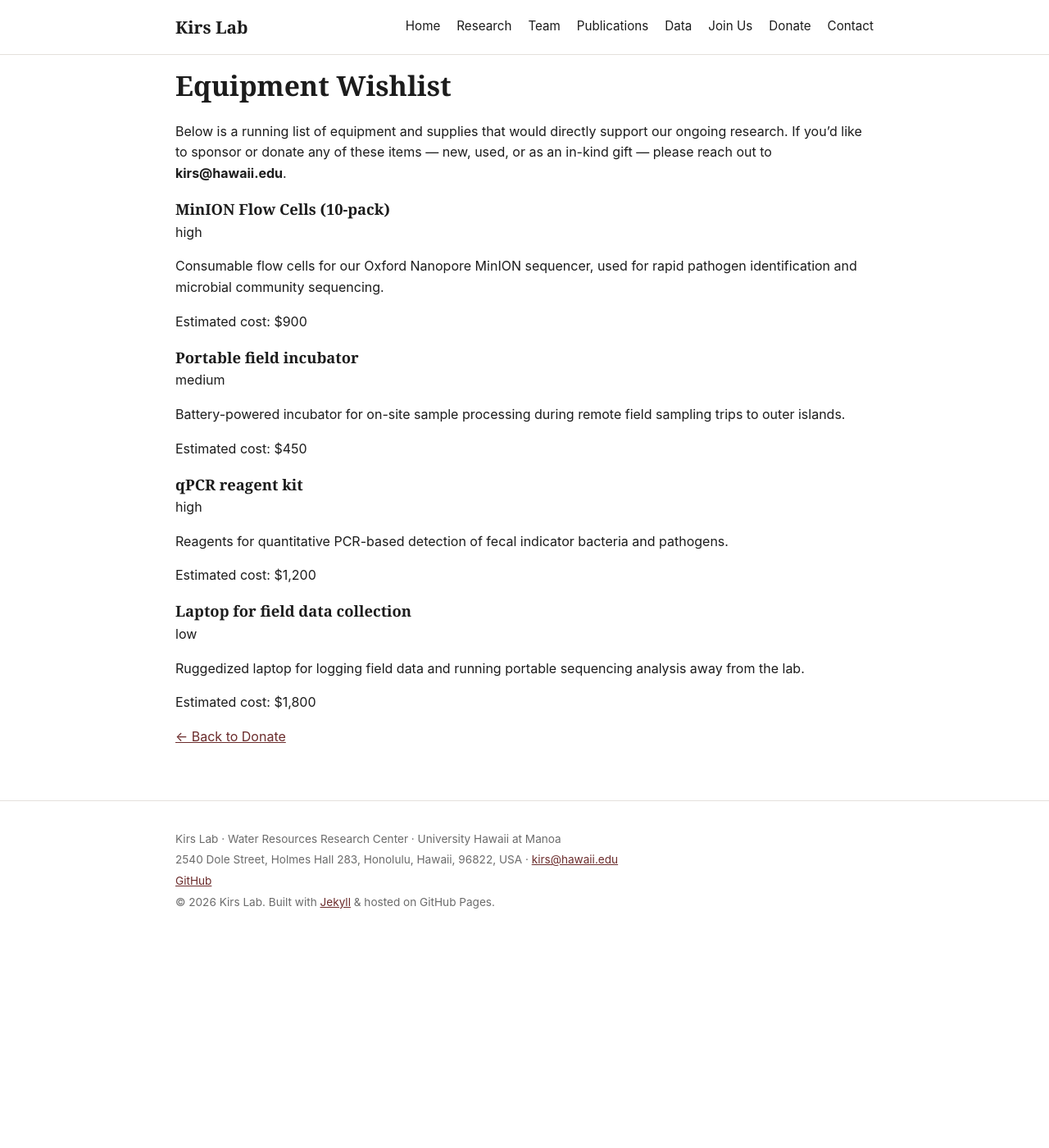
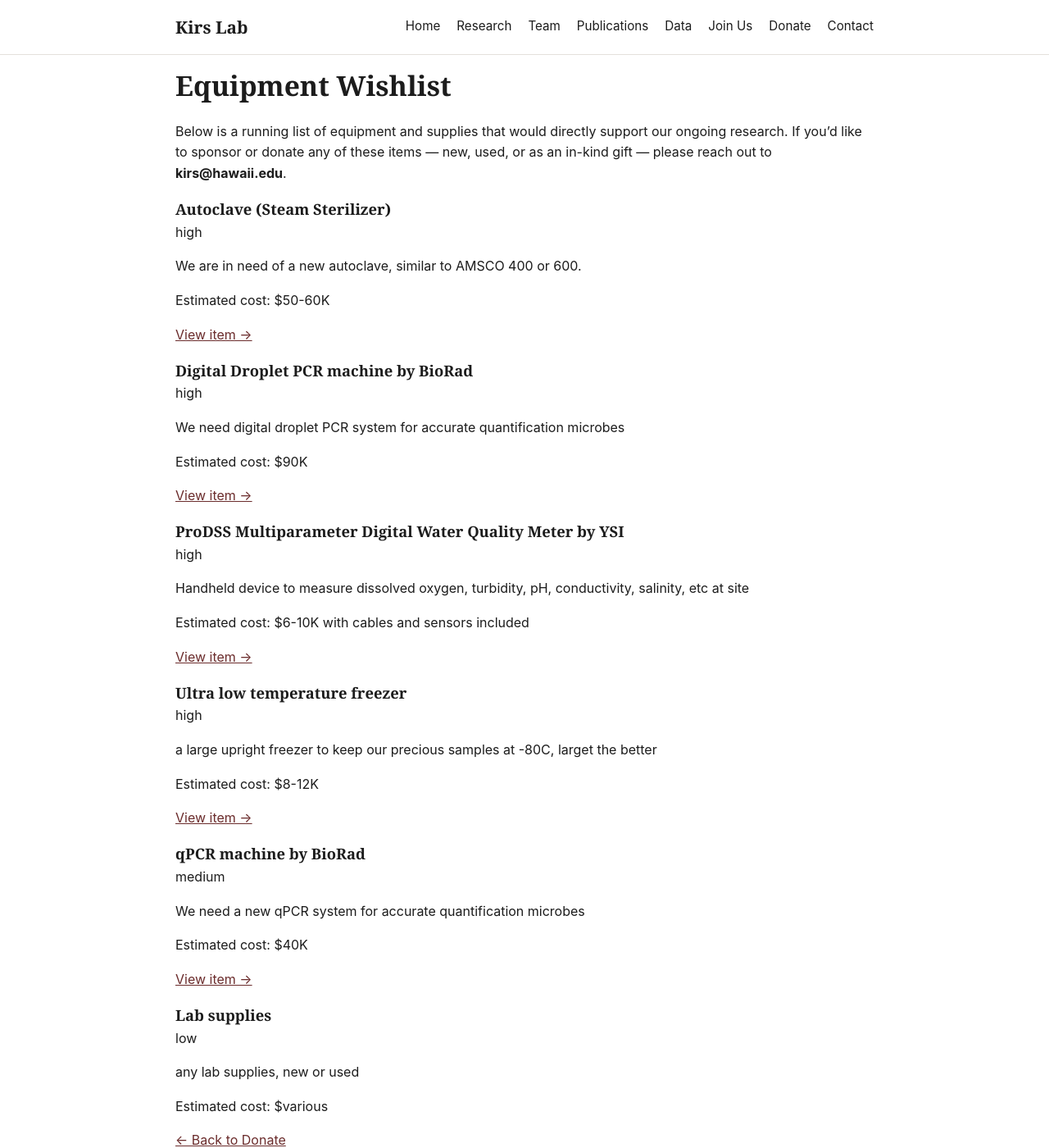
Before and after one commit to MarekKirs/marekkirs.github.io, a Jekyll site: the page built from wishlist.md, in a window 1280 px wide and 1400 px high. Shown: the whole window at 82% size. Built offline with Jekyll 4.4.1, drawn with Linux system fonts in a browser that asks for light colours.

Commit message:
Update wishlist.yml

```diff
--- a/_data/wishlist.yml
+++ b/_data/wishlist.yml
@@ -2,26 +2,38 @@
 # 'priority' is optional (high/medium/low) and just affects a small badge.
 # 'link' is optional — point it at a product page/quote if you have one.
 
-- item: "MinION Flow Cells (10-pack)"
-  description: "Consumable flow cells for our Oxford Nanopore MinION sequencer, used for rapid pathogen identification and microbial community sequencing."
-  estimated_cost: "$900"
+- item: "Autoclave (Steam Sterilizer)"
+  description: "We are in need of a new autoclave, similar to AMSCO 400 or 600."
+  estimated_cost: "$50-60K"
   priority: high
-  link: ""
+  link: "https://www.steris.com/healthcare/products/steam-sterilizers"
 
-- item: "Portable field incubator"
-  description: "Battery-powered incubator for on-site sample processing during remote field sampling trips to outer islands."
-  estimated_cost: "$450"
+- item: "Digital Droplet PCR machine by BioRad"
+  description: "We need digital droplet PCR system for accurate quantification microbes"
+  estimated_cost: "$90K"
+  priority: high
+  link: "https://www.bio-rad.com/en-us/life-science/droplet-digital-pcr"
+
+- item: "ProDSS Multiparameter Digital Water Quality Meter by YSI"
+  description: "Handheld device to measure dissolved oxygen, turbidity, pH, conductivity, salinity, etc at site"
+  estimated_cost: "$6-10K with cables and sensors included"
+  priority: high
+  link: "https://www.ysi.com/prodss"
+
+- item: "Ultra low temperature freezer"
+  description: "a large upright freezer to keep our precious samples at -80C, larget the better"
+  estimated_cost: "$8-12K"
+  priority: high
+  link: "https://www.so-low.com/coldstorage-85upright#heavyduty"
+
+- item: "qPCR machine by BioRad"
+  description: "We need a new qPCR system for accurate quantification microbes"
+  estimated_cost: "$40K"
   priority: medium
-  link: ""
+  link: "https://www.bio-rad.com/en-us/category/pcr-qpcr"
 
-- item: "qPCR reagent kit"
-  description: "Reagents for quantitative PCR-based detection of fecal indicator bacteria and pathogens."
-  estimated_cost: "$1,200"
-  priority: high
-  link: ""
-
-- item: "Laptop for field data collection"
-  description: "Ruggedized laptop for logging field data and running portable sequencing analysis away from the lab."
-  estimated_cost: "$1,800"
+- item: "Lab supplies"
+  description: "any lab supplies, new or used"
+  estimated_cost: "$various"
   priority: low
   link: ""
```
